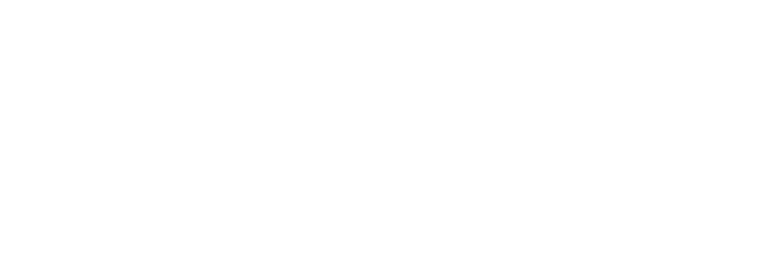
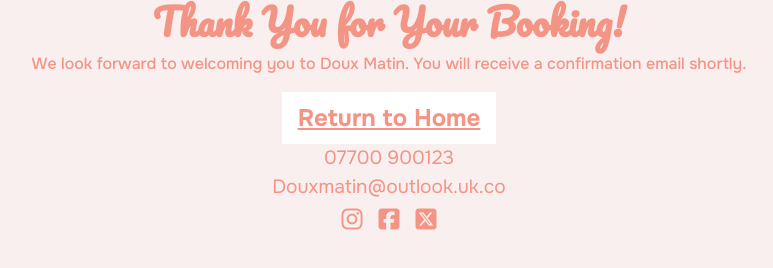
Before and after one commit to Carokyp/Doux-Matin, a plain HTML site: page thank-you.html in a window 1280 px wide. Shown: the whole page, without its empty margins (251-1024 px from the left). Drawn offline with nearby package versions, Linux system fonts and the light colour scheme.

Commit message:
Add a thank you message

```diff
--- a/assets/css/style.css
+++ b/assets/css/style.css
@@ -282,7 +282,8 @@ h1 {
     color: var(--secondary-color);
 }
 
-.booking-form-header h1 {
+.booking-form-header h1,
+.booking-confirmation h1 {
     font-family: var(--primary-font);
     font-size: 2.3rem;
     color: var(--primary-color);
@@ -295,7 +296,8 @@ h1 {
     font-weight: 600;
 }
 
-.booking-form-header p {
+.booking-form-header p,
+.booking-confirmation p {
     font-family: var(--secondary-font);
     color: var(--primary-color);
     font-weight: 500;
@@ -324,13 +326,20 @@ select {
   opacity: 0.;
 }
 
-.submit-button {
+.submit-button{
     display: flex;
     justify-content: center;
     align-items: start;
     height: 100%;
     font-size: 1rem;
 }
+
+.return-home-button {
+
+
+
+}
+
 
 
 /* Responsive design for different screen sizes */
--- a/thank-you.html
+++ b/thank-you.html
@@ -0,0 +1,72 @@
+<!DOCTYPE html>
+<html lang="en">
+
+<head>
+    <meta charset="UTF-8">
+    <meta name="viewport" content="width=device-width, initial-scale=1.0">
+    <title>Doux Matin</title>
+
+    <!-- Bootstrap 5 CSS -->
+    <link href="https://cdn.jsdelivr.net/npm/bootstrap@5.0.2/dist/css/bootstrap.min.css" rel="stylesheet"
+        integrity="sha384-EVSTQN3/azprG1Anm3QDgpJLIm9Nao0Yz1ztcQTwFspd3yD65VohhpuuCOmLASjC" crossorigin="anonymous">
+
+    <!-- custom CSS -->
+    <link rel="stylesheet" href="assets/css/style.css">
+
+</head>
+
+<body>
+
+    <!--Booking confirmation-->
+
+    <section>
+        <div class="container">
+            <div class="row justify-content-center align-items-center text-center">
+                <div class="col-12 booking-confirmation">
+                    <h1>Thank You for Your Booking!</h1>
+                    <p>We look forward to welcoming you to Doux Matin. You will receive a confirmation email shortly.</p>
+                    <a href="index.html" class="btn-lg return-home">Return to Home</a>
+                </div>
+            </div>
+        </div>
+
+    </section>
+
+    <footer>
+        <div class="container">
+            <div class="row">
+                <div class="col-12 justify-content-center align-items-center text-center mb-3 footer-text">
+                    <div>
+                        <p class="mb-0">07700 900123</p>
+                    </div>
+                    <div>
+                        <p class="mb-0">Douxmatin@outlook.uk.co</p>
+                    </div>
+                    <div class="social-media">
+                        <a href="https://www.instagram.com/" target="_blank" rel="noopener noreferrer">
+                            <i class="fa-brands fa-instagram"></i>
+                        </a>
+                        <a href="https://www.facebook.com/" target="_blank" rel="noopener noreferrer">
+                            <i class="fa-brands fa-square-facebook"></i>
+                        </a>
+                        <a href="https://x.com/" target="_blank" rel="noopener noreferrer">
+                            <i class="fa-brands fa-square-x-twitter"></i>
+                        </a>
+                    </div>
+
+                </div>
+            </div>
+        </div>
+    </footer>
+
+    <!-- Bootstrap 5 JS -->
+    <script src="https://cdn.jsdelivr.net/npm/bootstrap@5.0.2/dist/js/bootstrap.bundle.min.js"
+        integrity="sha384-MrcW6ZMFYlzcLA8Nl+NtUVF0sA7MsXsP1UyJoMp4YLEuNSfAP+JcXn/tWtIaxVXM" crossorigin="anonymous">
+        </script>
+
+    <!-- Font Awesome Kit -->
+    <script src="https://kit.fontawesome.com/e3247db897.js" crossorigin="anonymous"></script>
+
+</body>
+
+</html>
```
Also changed, not shown: Booking-Form.html (+1 -1 lines), index.html (+3 -0 lines).
